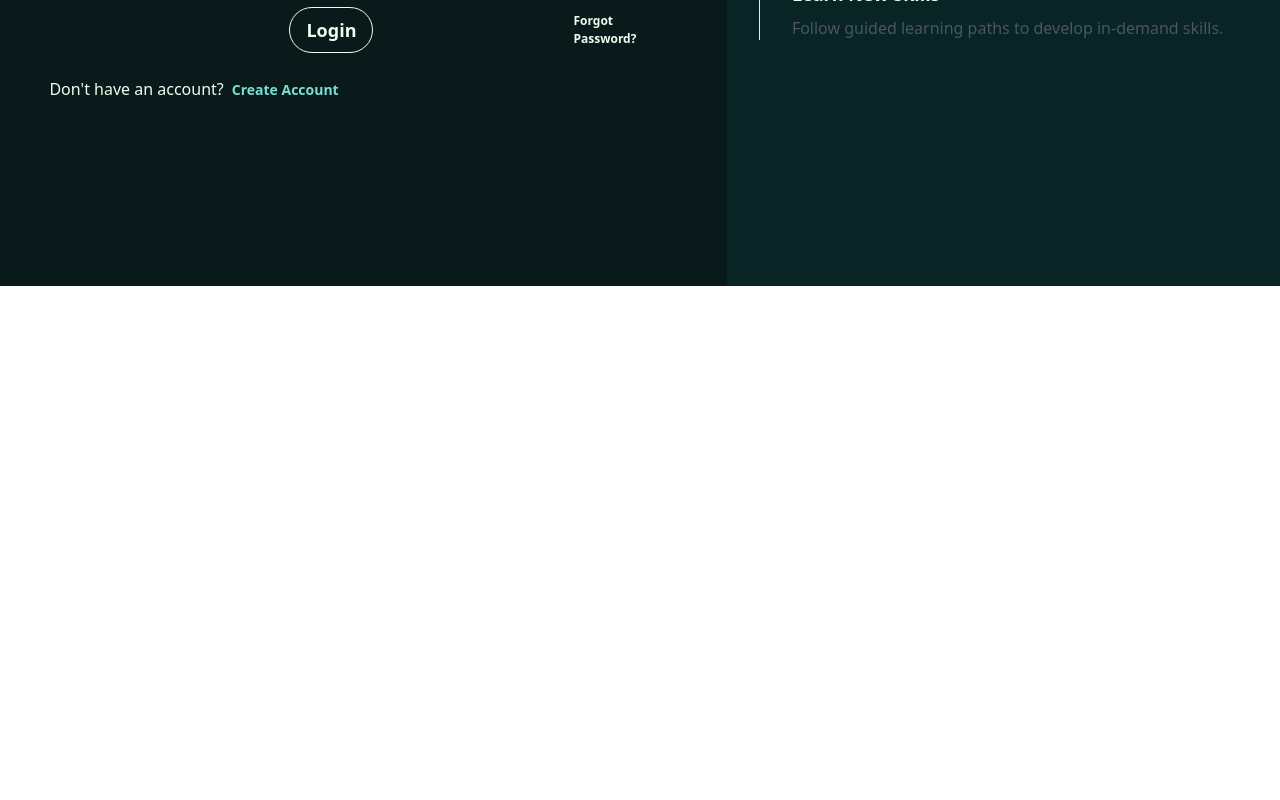
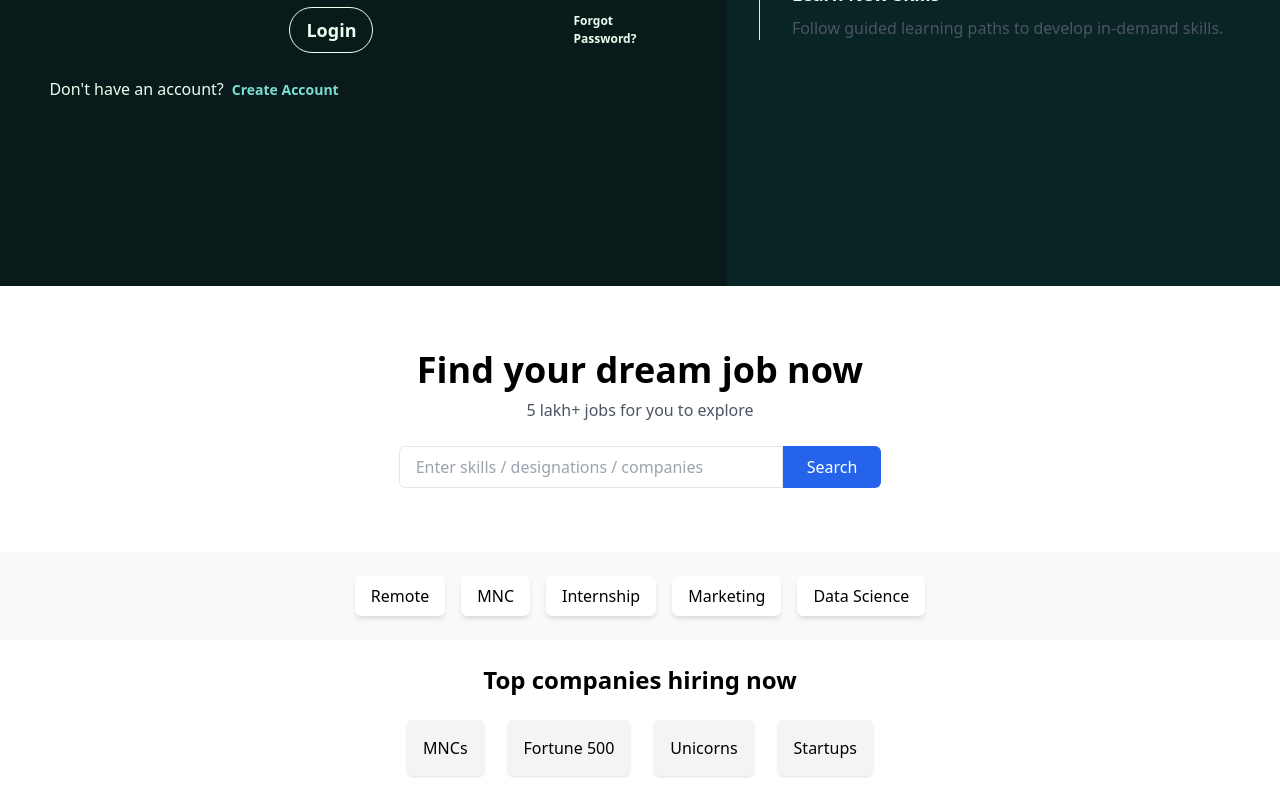
Before and after one commit to Indranil102/Jobify, a React (Vite) app in the folder frontend/jobify/: page / in a window 1280 px wide. Shown: the part 595-1395 px from the top of the page. Before the commit the page ends 881 px from the top, so only its background shows below. Built offline with nearby package versions, Linux system fonts and the light colour scheme.

Commit message:
add landing page

```diff
--- a/frontend/jobify/src/App.jsx
+++ b/frontend/jobify/src/App.jsx
@@ -2,6 +2,7 @@
 import './App.css'
 import Navbar from './component/Navbar'
 import Homepage from './pages/Homepage'
+import LandingPage from './pages/LandingPage'
 function App() {
 
 
@@ -9,6 +10,7 @@ function App() {
     <>
      <Navbar/>
       <Homepage/>
+      <LandingPage/>
     </>
   )
 }
--- a/frontend/jobify/src/component/Navbar.jsx
+++ b/frontend/jobify/src/component/Navbar.jsx
@@ -15,14 +15,14 @@ const Navbar = () => {
         <div className='ml-6 font-semibold transition duration-300 hover:text-[#79ded1]'><h2>My Progress</h2></div>
       </div>
 
-      {/* <div className='flex gap-[30px] mr-[50px]'>
+      <div className='flex gap-[30px] mr-[50px]'>
         <button className="w-[80px] h-[40px] bg-gray-100 rounded-lg hover:bg-gray-400 cursor-pointer text-blue-500 font-semibold">
-          Sign In
+          Sign Up
         </button>
-        <button className="w-[80px] h-[40px] bg-gray-100 rounded-lg hover:bg-gray-400 cursor-pointer text-blue-500 font-semibold">
+        {/* <button className="w-[80px] h-[40px] bg-gray-100 rounded-lg hover:bg-gray-400 cursor-pointer text-blue-500 font-semibold">
           Login
-        </button>
-      </div> */}
+        </button> */}
+      </div>
     </div>
   );
 };
--- /dev/null
+++ b/frontend/jobify/src/pages/LandingPage.jsx
@@ -0,0 +1,65 @@
+import React from 'react';
+
+const LandingPage = () => {
+  return (
+    <div>
+      {/* Hero Section */}
+      <section className="text-center py-16 bg-white">
+        <h1 className="text-4xl font-bold">Find your dream job now</h1>
+        <p className="text-gray-600 mt-2">5 lakh+ jobs for you to explore</p>
+
+        {/* Search Bar */}
+        <div className="mt-6 flex justify-center">
+          <input
+            type="text"
+            placeholder="Enter skills / designations / companies"
+            className="px-4 py-2 w-96 border rounded-l-md focus:outline-none focus:ring-2 focus:ring-blue-500"
+          />
+          <button className="bg-blue-600 text-white px-6 py-2 rounded-r-md hover:bg-blue-700 focus:outline-none focus:ring-2 focus:ring-blue-500">
+            Search
+          </button>
+        </div>
+      </section>
+
+      {/* Job Categories */}
+      <div className="flex flex-wrap justify-center gap-4 p-6 bg-gray-50">
+        <button className="px-4 py-2 bg-white shadow-md rounded-md hover:bg-gray-100 focus:outline-none focus:ring-2 focus:ring-blue-500">
+          Remote
+        </button>
+        <button className="px-4 py-2 bg-white shadow-md rounded-md hover:bg-gray-100 focus:outline-none focus:ring-2 focus:ring-blue-500">
+          MNC
+        </button>
+        <button className="px-4 py-2 bg-white shadow-md rounded-md hover:bg-gray-100 focus:outline-none focus:ring-2 focus:ring-blue-500">
+          Internship
+        </button>
+        <button className="px-4 py-2 bg-white shadow-md rounded-md hover:bg-gray-100 focus:outline-none focus:ring-2 focus:ring-blue-500">
+          Marketing
+        </button>
+        <button className="px-4 py-2 bg-white shadow-md rounded-md hover:bg-gray-100 focus:outline-none focus:ring-2 focus:ring-blue-500">
+          Data Science
+        </button>
+      </div>
+
+      {/* Top Companies Section */}
+      <section className="p-6 bg-white">
+        <h2 className="text-2xl font-bold text-center">Top companies hiring now</h2>
+        <div className="flex justify-center gap-6 mt-6">
+          <div className="p-4 bg-gray-100 rounded-md shadow hover:bg-gray-200 cursor-pointer">
+            MNCs
+          </div>
+          <div className="p-4 bg-gray-100 rounded-md shadow hover:bg-gray-200 cursor-pointer">
+            Fortune 500
+          </div>
+          <div className="p-4 bg-gray-100 rounded-md shadow hover:bg-gray-200 cursor-pointer">
+            Unicorns
+          </div>
+          <div className="p-4 bg-gray-100 rounded-md shadow hover:bg-gray-200 cursor-pointer">
+            Startups
+          </div>
+        </div>
+      </section>
+    </div>
+  );
+};
+
+export default LandingPage;
```
